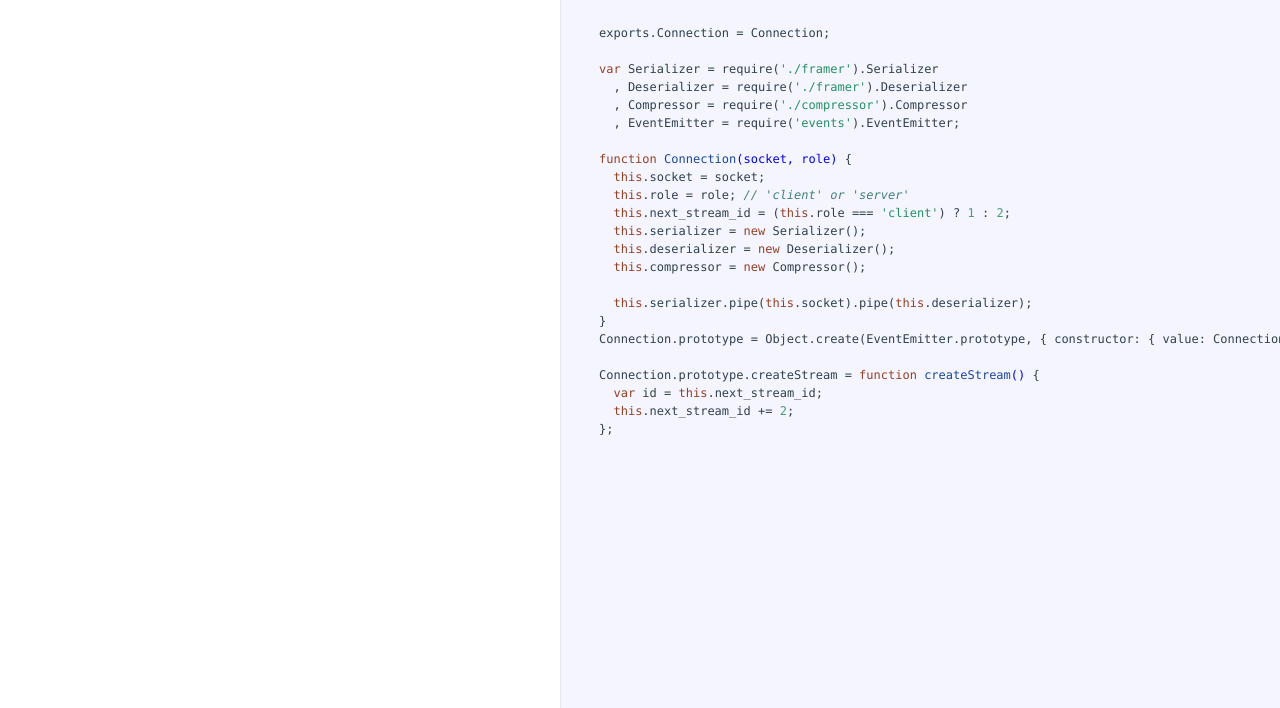
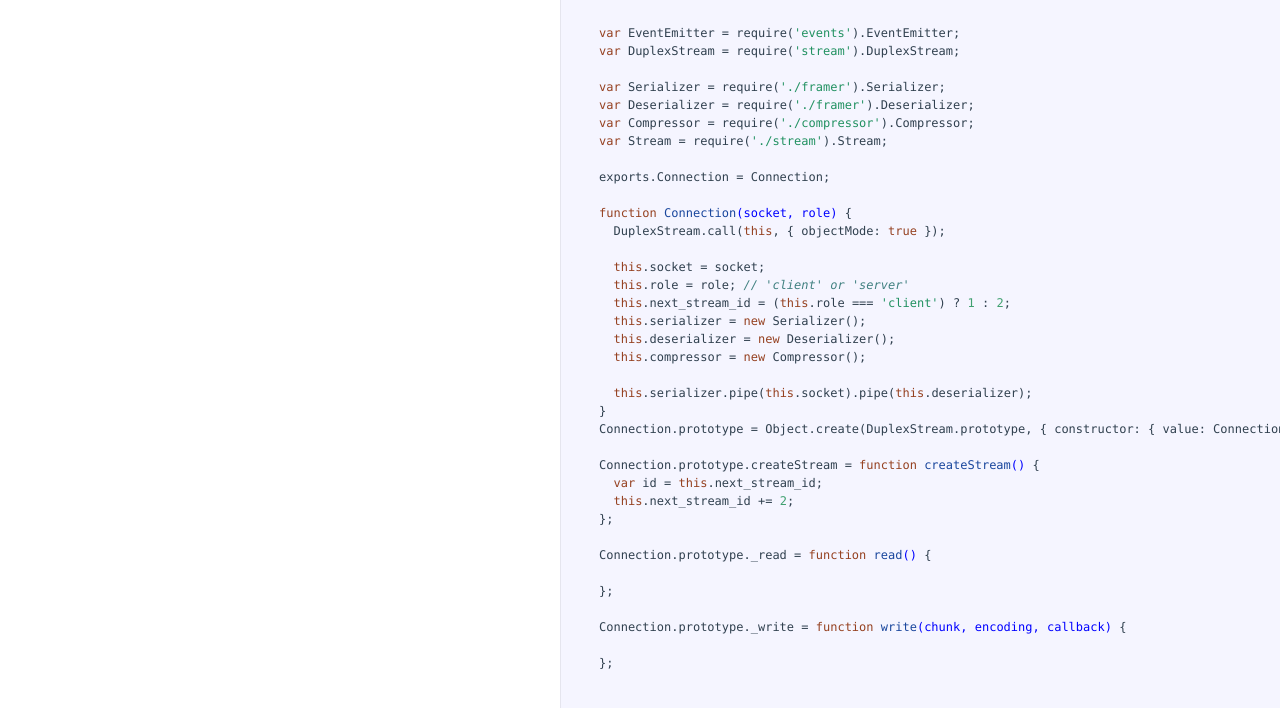
Before and after one commit to molnarg/node-http2, a website: page doc/connection.html in a window 1280 px wide. Shown: the part 88-796 px from the top of the page. Drawn offline with Linux system fonts and the light colour scheme.

Commit message:
Updating the connection stub.

```diff
--- a/doc/connection.html
+++ b/doc/connection.html
@@ -34,6 +34,11 @@
               </a>
 
 
+              <a class="source" href="stream.html">
+                stream.js
+              </a>
+
+
               <a class="source" href="utils.html">
                 utils.js
               </a>
@@ -61,14 +66,19 @@
 
             </div>
 
-            <div class="content"><div class='highlight'><pre>exports.Connection = Connection;
+            <div class="content"><div class='highlight'><pre><span class="keyword">var</span> EventEmitter = require(<span class="string">'events'</span>).EventEmitter;
+<span class="keyword">var</span> DuplexStream = require(<span class="string">'stream'</span>).DuplexStream;
 
-<span class="keyword">var</span> Serializer = require(<span class="string">'./framer'</span>).Serializer
-  , Deserializer = require(<span class="string">'./framer'</span>).Deserializer
-  , Compressor = require(<span class="string">'./compressor'</span>).Compressor
-  , EventEmitter = require(<span class="string">'events'</span>).EventEmitter;
+<span class="keyword">var</span> Serializer = require(<span class="string">'./framer'</span>).Serializer;
+<span class="keyword">var</span> Deserializer = require(<span class="string">'./framer'</span>).Deserializer;
+<span class="keyword">var</span> Compressor = require(<span class="string">'./compressor'</span>).Compressor;
+<span class="keyword">var</span> Stream = require(<span class="string">'./stream'</span>).Stream;
+
+exports.Connection = Connection;
 
 <span class="function"><span class="keyword">function</span> <span class="title">Connection</span><span class="params">(socket, role)</span> {</span>
+  DuplexStream.call(<span class="keyword">this</span>, { objectMode: <span class="literal">true</span> });
+
   <span class="keyword">this</span>.socket = socket;
   <span class="keyword">this</span>.role = role; <span class="comment">// 'client' or 'server'</span>
   <span class="keyword">this</span>.next_stream_id = (<span class="keyword">this</span>.role === <span class="string">'client'</span>) ? <span class="number">1</span> : <span class="number">2</span>;
@@ -78,11 +88,19 @@
 
   <span class="keyword">this</span>.serializer.pipe(<span class="keyword">this</span>.socket).pipe(<span class="keyword">this</span>.deserializer);
 }
-Connection.prototype = Object.create(EventEmitter.prototype, { constructor: { value: Connection } });
+Connection.prototype = Object.create(DuplexStream.prototype, { constructor: { value: Connection } });
 
 Connection.prototype.createStream = <span class="function"><span class="keyword">function</span> <span class="title">createStream</span><span class="params">()</span> {</span>
   <span class="keyword">var</span> id = <span class="keyword">this</span>.next_stream_id;
   <span class="keyword">this</span>.next_stream_id += <span class="number">2</span>;
+};
+
+Connection.prototype._read = <span class="function"><span class="keyword">function</span> <span class="title">read</span><span class="params">()</span> {</span>
+
+};
+
+Connection.prototype._write = <span class="function"><span class="keyword">function</span> <span class="title">write</span><span class="params">(chunk, encoding, callback)</span> {</span>
+
 };</pre></div></div>
 
         </li>
```
Also changed, not shown: lib/connection.js (+15 -6 lines).
